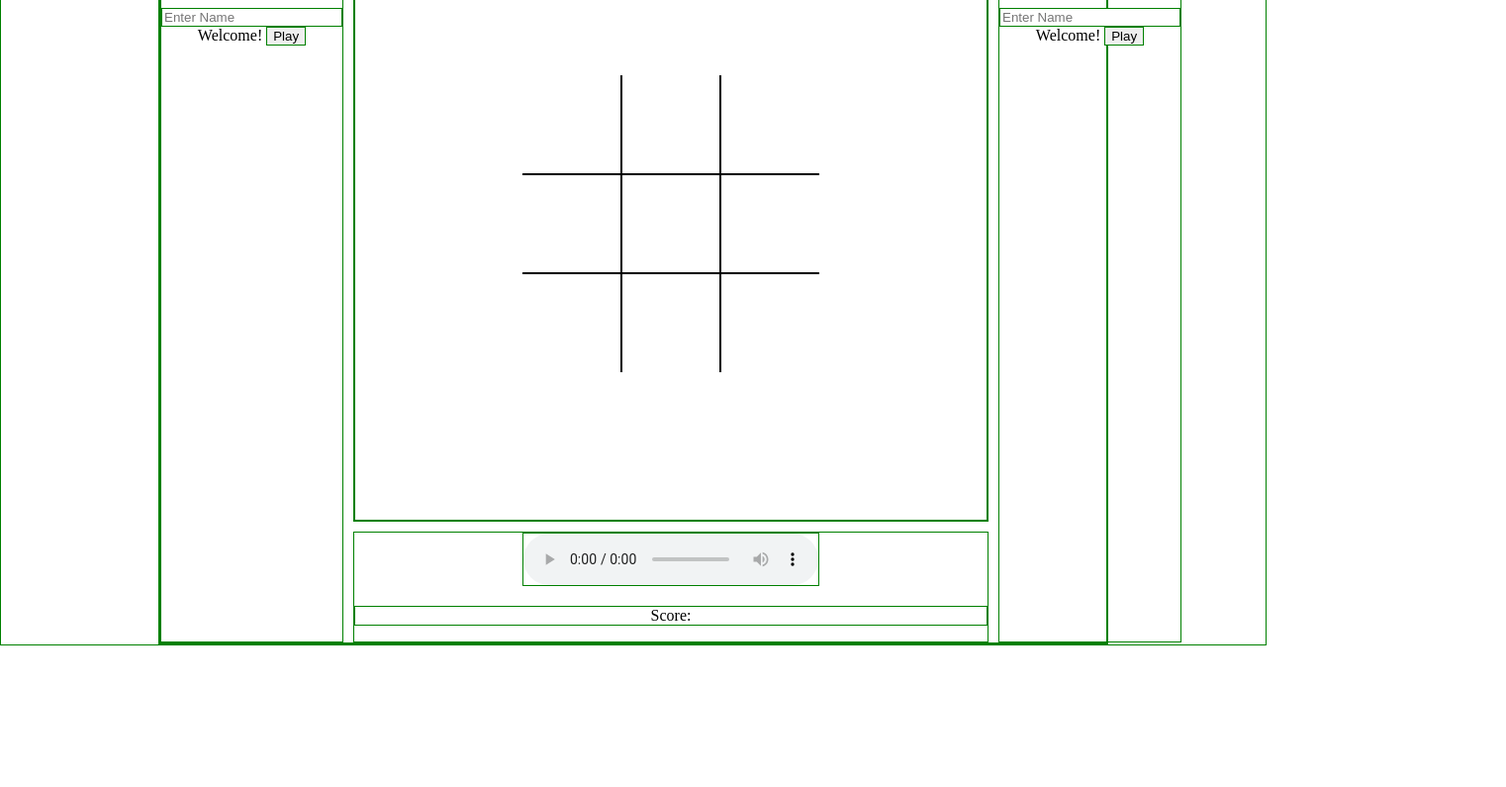
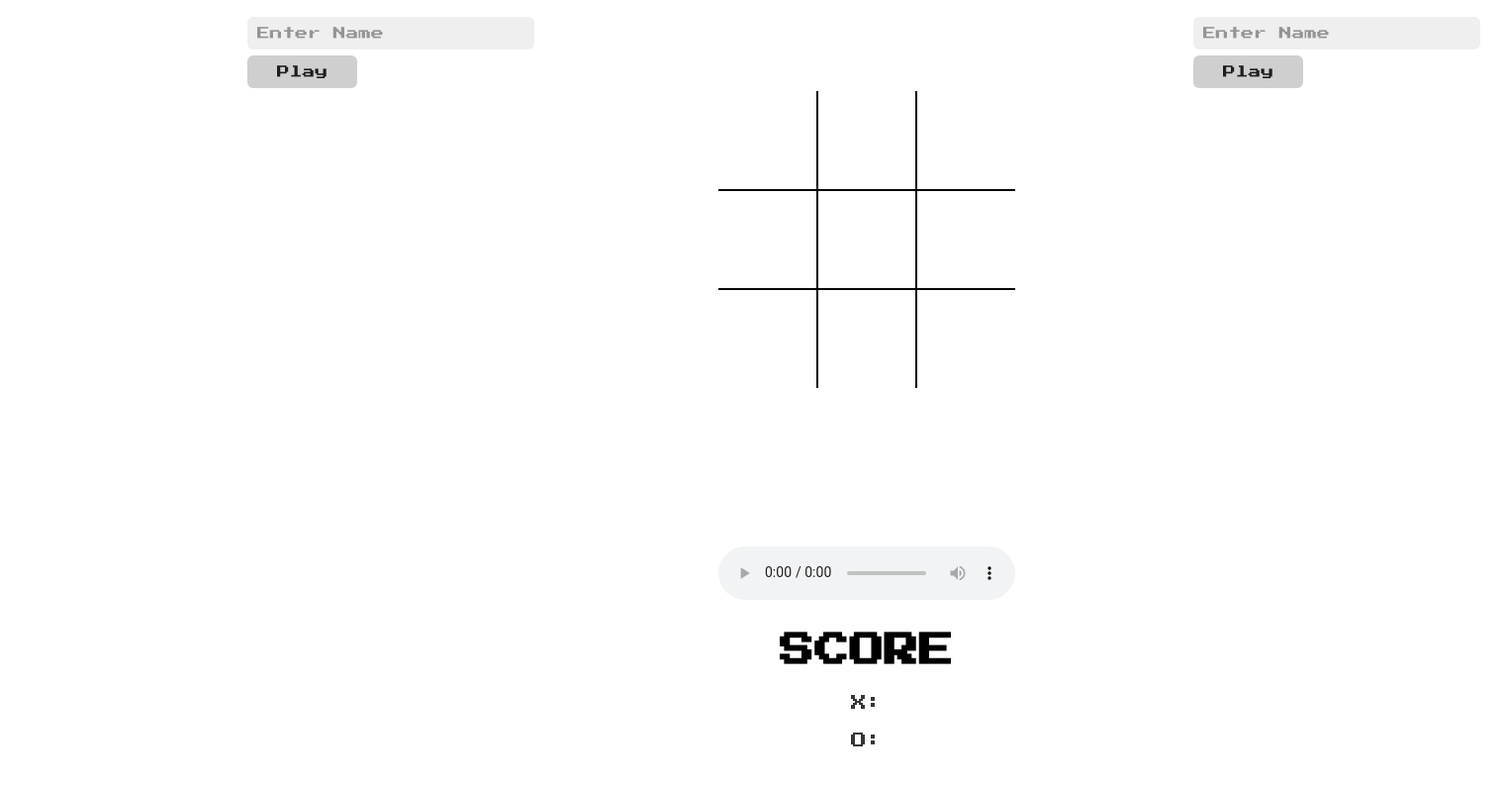
Before and after one commit to JayOverall/Project0, a plain HTML site: page index.html in a window 1280 px wide. Shown: the part 188-983 px from the top of the page at 99% size, 1522 px wide, since content can reach past the window. Before the commit the page ends 840 px from the top, so only its background shows below. Drawn offline with nearby package versions, Linux system fonts and the light colour scheme.

Commit message:
Tic Tac Toeee

```diff
--- a/index.html
+++ b/index.html
@@ -5,9 +5,12 @@
     <title>TIC TAC TOE</title>
     <link rel="stylesheet" href="project0.css">
     <script src="project0.js" defer></script>
+<link rel="stylesheet" href="https://cdn.jsdelivr.net/npm/water.css@2/out/water.css">
+<link href="https://fonts.googleapis.com/css2?family=Press+Start+2P&display=swap" rel="stylesheet">
   </head>
 
   <body>
+    <div class ="fontzz">
       <div class="wrapper">
         <div class="one">
 
@@ -17,25 +20,27 @@
         <div class="two">
 
         <h1>Player2</h1>
-        <input class="Name" placeholder ="Enter Name" id=" Player2-Name">Welcome!
+        <input class="Name" placeholder ="Enter Name" id=" Player2-Name">
         <input id="Player2" type="button" value="Play">
+
 
 </div>
         <div class="three">
 
           <h1>Player1</h1>
-          <input class="Name" placeholder ="Enter Name" id=" Player1-Name">Welcome!
+          <input class="Name" placeholder ="Enter Name" id=" Player1-Name">
           <input id="Player1" type="button" value="Play">
 
 </div>
 
-        <div class="four">
+        <div class="four" id="Score">
 
         <audio controls autoplay>
           <source src="music.mp3" type="audio/mpeg">
         </audio>
 
-          <p>Score: </p>
+          <h1>SCORE</h1>
+          <p> X: </p> <p> O: </p>
 
       </div>
 
@@ -54,6 +59,7 @@
           </div>
 
         </div>
+</div>
 
 
 <div class="winning-message" id="winningMessage">
--- a/project0.css
+++ b/project0.css
@@ -1,12 +1,16 @@
-* {
+/* * {
 
   box-sizing: border-box;
   border: 1px solid green;
 }
-
+ */
 
 /* PAGE CONTAINER SETUPPP */
-
+.fontzz {
+  font-family:'Press Start 2P', cursive;
+  max-width: 100%;
+  background-image:  'bubbles';
+}
 .wrapper {
   display: grid;
   grid-template-columns: repeat(3, 1fr);
@@ -17,16 +21,20 @@
   grid-column: 1 / 4;
   grid-row: 1;
   text-align: center;
+   font-size: 1vw;
 }
 .two {
   grid-column: 3;
   grid-row: 2 / 4;
   text-align: center;
+  padding-right: 20px;
+   font-size: 1vw;
 }
 .three {
   grid-column: 1;
   grid-row: 2 / 4;
   text-align: center;
+   font-size: 1vw;
 }
 
 .four {
@@ -55,7 +63,7 @@ body {
   width: 960px;
   margin: 0 auto;
 }
-
+/* Board game css styling */
 .game {
   width: 15em;
   border: 1px
@@ -71,6 +79,7 @@ body {
   justify-items: center;
   align-items: center;
   grid-template-columns: repeat(3, auto)
+
 }
 
 .cell {
--- a/project0.js
+++ b/project0.js
@@ -1,4 +1,9 @@
+//Player name boxesss
 
+  //make funstion that replaces the the heading with their choosen name and removes the orginal box.
+
+
+//Game funtionality
 const X_CLASS = 'x'
 const CIRCLE_CLASS = 'circle'
 const WINNING_COMBINATIONS = [
@@ -17,11 +22,12 @@ const winningMessageElement = document.getElementById('winningMessage')
 const restartButton = document.getElementById('restartButton')
 const winningMessageTextElement = document.querySelector('[data-winning-message-text]')
 let circleTurn
+// const scoreTextElement = document.querySelector('Score')
 //const add1 = 0;
 
 // /*SCORE*/
-var Gamescore = 0;
-var level = 0;
+// var Gamescore = 0;
+// var level = 0;
 
 
 startGame()
@@ -61,7 +67,6 @@ function endGame(draw) {
     winningMessageTextElement.innerText = `${circleTurn ? "O's" : "X's"} Wins!`
   }
   winningMessageElement.classList.add('show')
-  text("score: " + Gamescore,20,20)
 }
 
 
@@ -94,38 +99,7 @@ function setBoardHoverClass() {
 function checkWin(currentClass) {
   return WINNING_COMBINATIONS.some(combination => {
     return combination.every(index => {
-      return cellElements[index].classList.contains(currentClass)
-    })
+      return cellElements[index].classList.contains(currentClass)})})
+    }
 
-    // function add1() {
-    //     alert("Adding +1 to your score!");
-    //     score = score + 1;
-    //     alert(score);
-    //
-    //     };
-  })
-}
-
-// public class Account{
-//     int id;
-//     public static void main(String[] args){
-//         Account account = new Account();
-//     }
-//     public Account(){
-//         id = ;
-//         balance = ;
-//     }
-// }
-
-// function drawscore() {
-//   ctx.font = "16px Arial";
-//   ctx.fillstyle = "#0095dd";
-//   ctx.fillText("score: "+score, 8, 20);
-// }
-//
-// private enum STATE{
-//   MENU,
-//   GAME
-// };
-//
-// private STATE state = STATE.MENU;
+//AI Funtionality needs to go here, as well as creating a button feature to activate it with levels of difficulty.
```
Also changed, not shown: 1 other file.
